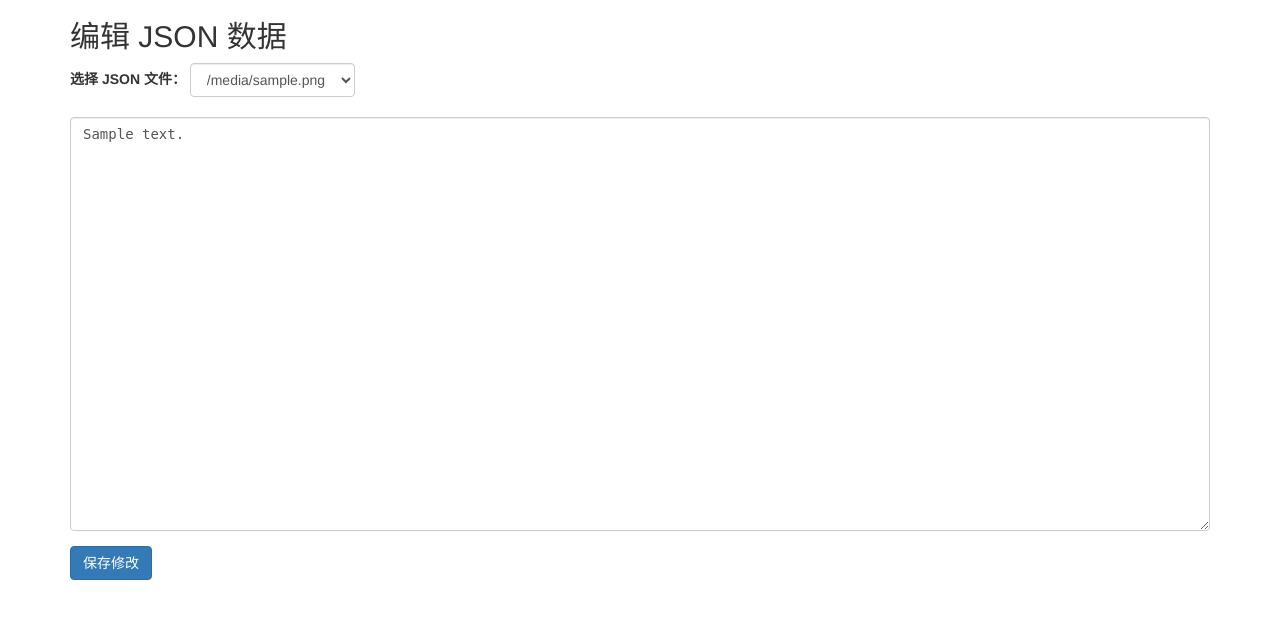
After one commit to Buezw/Sandshark, a Flask app: template flask_app/templates/admin/multi_json_edit.html in a window 1280 px wide. The commit adds this page. Shown: the top 619 px of the page. Run offline with Flask 3, Linux system fonts and the light colour scheme; the template is opened without the code that fills it: most values are stand-ins (such as "Sample title", 1, 10 or a date in 2020); parts of the project's set-up code (start-up, migrations or seed data) failed here and were passed over; some libraries are stand-ins or nearby versions.

```diff
--- a/flask_app/app.py
+++ b/flask_app/app.py
@@ -1,20 +1,31 @@
 import os
 import json
-from flask import Flask, render_template, jsonify
+import threading
+from flask import Flask, render_template, jsonify, request, redirect, url_for, current_app
 from flask_httpauth import HTTPBasicAuth
 from werkzeug.security import generate_password_hash, check_password_hash
-import threading
-from thumbnail_generator import generate_thumbnails_async
+from flask_socketio import SocketIO
+from flask_admin import Admin, BaseView, expose
+from flask_admin.contrib.sqla import ModelView
+from flask_sqlalchemy import SQLAlchemy
+from thumbnail_generator import generate_thumbnails_async  # 请确保该模块存在
 
+# 创建 Flask 应用实例
 app = Flask(__name__)
+app.config['SECRET_KEY'] = 'your-secret-key'
+# 配置 SQLAlchemy 数据库（这里以 sqlite 为例）
+app.config['SQLALCHEMY_DATABASE_URI'] = 'sqlite:///mydatabase.db'
+app.config['SQLALCHEMY_TRACK_MODIFICATIONS'] = False
+
+# 初始化扩展
+db = SQLAlchemy(app)
 auth = HTTPBasicAuth()
+socketio = SocketIO(app, socketio_path='/ws')
 
-# 从外部配置文件加载认证信息
-CONFIG_FILE = os.path.join(os.path.dirname(__file__), "./static/config.json")
+# 读取配置文件，获取认证信息（假设 static/config.json 存在）
+CONFIG_FILE = os.path.join(os.path.dirname(__file__), "static/config.json")
 with open(CONFIG_FILE, "r", encoding="utf-8") as f:
     config = json.load(f)
-
-# 设置用户和密码（密码加密存储）
 users = {
     config["auth"]["username"]: generate_password_hash(config["auth"]["password"])
 }
@@ -24,6 +35,7 @@ def verify_password(username, password):
     if username in users and check_password_hash(users.get(username), password):
         return username
 
+# 首页和图片浏览页面（均需认证）
 @app.route('/')
 @auth.login_required
 def index():
@@ -34,10 +46,11 @@ def index():
 def photoview():
     return render_template('photoview.html')
 
+# 示例 API 接口
 @app.route('/api/data', methods=['GET'])
 @auth.login_required
 def get_data():
-    return {"message": "Hello from Flask in LAN!"}
+    return jsonify({"message": "Hello from Flask in LAN!"})
 
 @app.route('/api/folders', methods=['GET'])
 @auth.login_required
@@ -53,7 +66,6 @@ def get_folders():
                 folder_data[folder] = files
     return jsonify(folder_data)
 
-# 提供 events.json 接口
 @app.route('/api/events', methods=['GET'])
 @auth.login_required
 def get_events():
@@ -65,7 +77,6 @@ def get_events():
     else:
         return jsonify({}), 404
 
-# 新增接口：递归扫描 static 文件夹下所有文件
 @app.route('/api/static-files', methods=['GET'])
 @auth.login_required
 def get_static_files():
@@ -74,17 +85,105 @@ def get_static_files():
     for root, dirs, files in os.walk(static_dir):
         rel_dir = os.path.relpath(root, static_dir)
         for file in files:
-            rel_path = os.path.join(rel_dir, file) if rel_dir != '.' else file
-            file_list.append(rel_path)
+            if file.lower().endswith('.json'):
+                rel_path = os.path.join(rel_dir, file) if rel_dir != '.' else file
+                file_list.append(rel_path)
     return jsonify({"files": file_list})
 
+# 自定义视图：支持编辑 static 目录下的多个 JSON 文件
+class MultiJSONAdminView(BaseView):
+    @expose('/', methods=['GET', 'POST'])
+    def index(self):
+        static_dir = current_app.static_folder
+        # 遍历 static 目录（包括子目录），获取所有 JSON 文件的相对路径
+        json_files = []
+        for root, dirs, files in os.walk(static_dir):
+            rel_dir = os.path.relpath(root, static_dir)
+            for file in files:
+                if file.lower().endswith('.json'):
+                    rel_path = os.path.join(rel_dir, file) if rel_dir != '.' else file
+                    json_files.append(rel_path)
+        # 从请求参数中获取要编辑的文件名，如未选择则默认第一个
+        filename = request.args.get('filename', json_files[0] if json_files else None)
+        error = None
+        file_content = ""
+        if filename:
+            json_path = os.path.join(static_dir, filename)
+            if os.path.exists(json_path):
+                try:
+                    with open(json_path, 'r', encoding='utf-8') as f:
+                        data = json.load(f)
+                    file_content = json.dumps(data, ensure_ascii=False, indent=4)
+                except Exception as e:
+                    error = f"读取 {filename} 失败: " + str(e)
+            else:
+                error = f"文件 {filename} 不存在。"
+        # 处理 POST 提交
+        if request.method == 'POST' and filename:
+            json_text = request.form.get('json_text')
+            try:
+                # 验证 JSON 格式
+                data = json.loads(json_text)
+                json_path = os.path.join(static_dir, filename)
+                with open(json_path, 'w', encoding='utf-8') as f:
+                    json.dump(data, f, ensure_ascii=False, indent=4)
+                return redirect(url_for('.index', filename=filename))
+            except Exception as e:
+                error = "提交数据格式有误: " + str(e)
+                file_content = json_text
+        return self.render('admin/multi_json_edit.html',
+                           json_text=file_content,
+                           error=error,
+                           json_files=json_files,
+                           current_file=filename)
+
+# 如果需要管理数据库中的模型，可参考下面示例定义模型并添加管理视图
+class Event(db.Model):
+    id = db.Column(db.Integer, primary_key=True)
+    date = db.Column(db.String(20))
+    description = db.Column(db.String(200))
+    def __repr__(self):
+        return f'<Event {self.date} - {self.description}>'
+
+# 初始化 Flask-Admin
+admin = Admin(app, name='后台管理', template_mode='bootstrap3')
+# 添加数据库模型管理（如 Event 模型）
+admin.add_view(ModelView(Event, db.session))
+# 添加支持多个 JSON 文件编辑的管理视图
+admin.add_view(MultiJSONAdminView(name='JSON 管理', endpoint='json_admin'))
+
+# 后台线程：监控 events.json 文件变化并推送更新到客户端
+def monitor_events():
+    events_path = os.path.join(app.static_folder, 'events.json')
+    last_mtime = None
+    while True:
+        try:
+            mtime = os.path.getmtime(events_path)
+        except Exception:
+            mtime = None
+        if mtime is not None and mtime != last_mtime:
+            last_mtime = mtime
+            try:
+                with open(events_path, 'r', encoding='utf-8') as f:
+                    events = json.load(f)
+                socketio.emit('events_updated', events)
+                app.logger.info("推送 events 更新")
+            except Exception as e:
+                app.logger.error("读取 events.json 失败: %s", e)
+        socketio.sleep(1)
+
 if __name__ == '__main__':
-    # 启动缩略图生成线程
+    # 数据库初始化（若不存在则创建表）
+    with app.app_context():
+        db.create_all()
+    # 启动生成缩略图的线程（根据实际情况调整参数）
     input_dir = os.path.join(app.static_folder, 'images')
     output_dir = os.path.join(app.static_folder, 'thumbnails')
     threading.Thread(
         target=generate_thumbnails_async,
         args=(input_dir, output_dir, (300, 300), 4)
     ).start()
-    # 监听 0.0.0.0 使局域网设备可访问，端口 5000
-    app.run(host='0.0.0.0', port=5000)
+    # 启动监控 events.json 的后台任务
+    socketio.start_background_task(target=monitor_events)
+    # 启动 Flask 应用（支持 SocketIO）
+    socketio.run(app, host='0.0.0.0', port=5000)
--- /dev/null
+++ b/flask_app/templates/admin/multi_json_edit.html
@@ -0,0 +1,36 @@
+<!DOCTYPE html>
+<html lang="zh">
+<head>
+    <meta charset="UTF-8">
+    <title>多 JSON 文件管理</title>
+    <link rel="stylesheet" href="https://maxcdn.bootstrapcdn.com/bootstrap/3.3.7/css/bootstrap.min.css">
+</head>
+<body>
+<div class="container">
+    <h2>编辑 JSON 数据</h2>
+    {% if error %}
+    <div class="alert alert-danger">{{ error }}</div>
+    {% endif %}
+
+    <!-- 下拉列表选择要编辑的 JSON 文件 -->
+    <form method="get" action="{{ url_for('.index') }}" class="form-inline">
+        <div class="form-group">
+            <label for="filename">选择 JSON 文件：</label>
+            <select name="filename" id="filename" class="form-control" onchange="this.form.submit()">
+                {% for file in json_files %}
+                    <option value="{{ file }}" {% if file == current_file %}selected{% endif %}>{{ file }}</option>
+                {% endfor %}
+            </select>
+        </div>
+    </form>
+    <br>
+    <!-- 编辑区域 -->
+    <form method="post">
+        <div class="form-group">
+            <textarea name="json_text" rows="20" class="form-control" style="font-family:monospace;">{{ json_text }}</textarea>
+        </div>
+        <button type="submit" class="btn btn-primary">保存修改</button>
+    </form>
+</div>
+</body>
+</html>
```
Also changed, not shown: electron/main.js (+43 -19 lines), flask_app/templates/home_page.html (+72 -43 lines), instance/mydatabase.db (added).
